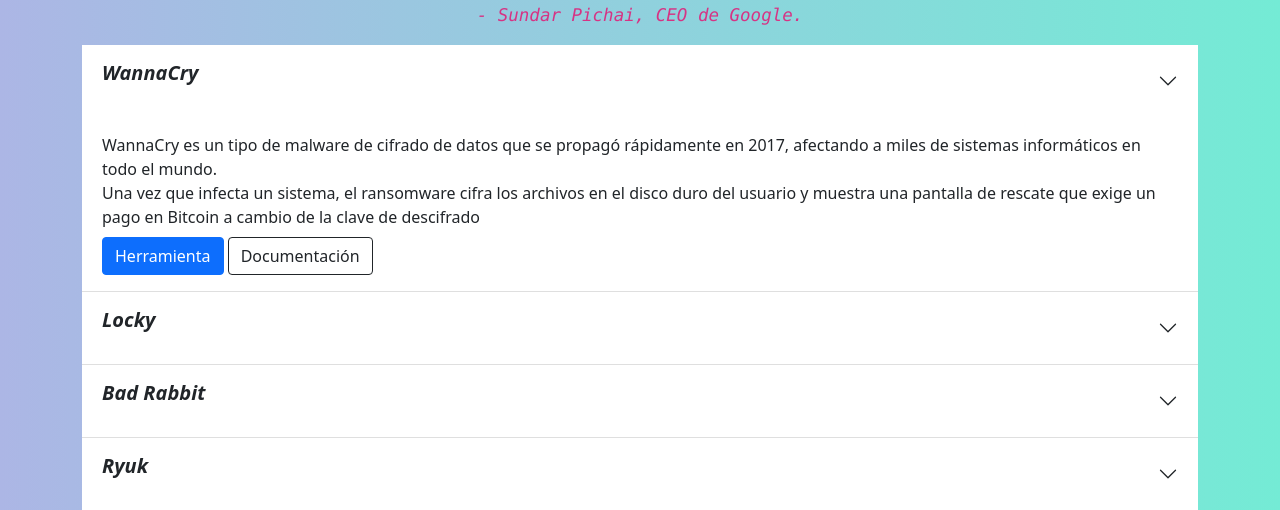
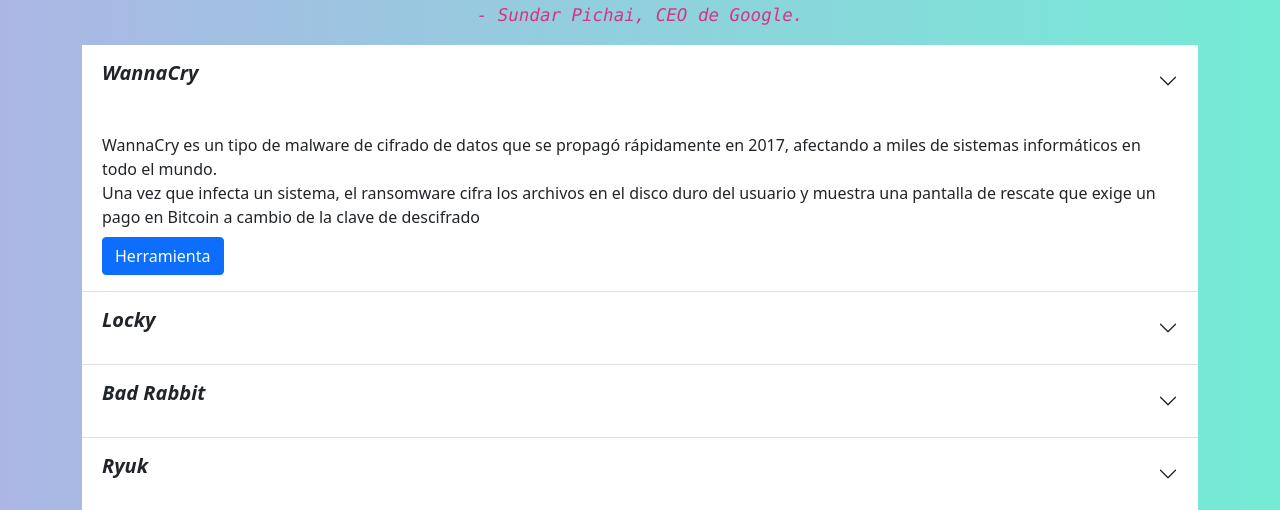
Before and after one commit to davld-R/proyectoMT, a Django app: template proyecto5/azul/templates/encrypted/encryption8.html in a window 1280 px wide. Shown: the part 203-713 px from the top of the page. Run offline with Django 3.2, Linux system fonts and the light colour scheme; the template is opened without the code that fills it, so the values that code supplies are empty.

Commit message:
Elimino boton de Documentación de herramientas

```diff
--- a/proyecto5/azul/templates/encrypted/encryption8.html
+++ b/proyecto5/azul/templates/encrypted/encryption8.html
@@ -129,12 +129,6 @@
                       href="{% url 'wanna1' %}"
                       >Herramienta
                     </a>
-                    <a
-                      class="btn btn-outline-dark"
-                      role="button"
-                      href="https://photos.app.goo.gl/fDiZmedU6aDZu7189"
-                      >Documentación
-                    </a>
                   </div>
                 </div>
               </div>
@@ -173,12 +167,6 @@
                       role="button"
                       href="{% url 'tools' %}"
                       >Herramienta
-                    </a>
-                    <a
-                      class="btn btn-outline-dark"
-                      role="button"
-                      href="https://photos.app.goo.gl/VmnMCPSrPHJaTNiMA"
-                      >Documentación
                     </a>
                   </div>
                 </div>
@@ -220,12 +208,6 @@
                       href="{% url 'badRabbit' %}"
                       >Herramienta
                     </a>
-                    <a
-                      class="btn btn-outline-dark"
-                      role="button"
-                      href="https://photos.app.goo.gl/EAEy3LaCBLRQzrCW7"
-                      >Documentación
-                    </a>
                   </div>
                 </div>
               </div>
@@ -266,12 +248,6 @@
                       role="button"
                       href="{% url 'ryuk' %}"
                       >Herramienta
-                    </a>
-                    <a
-                      class="btn btn-outline-dark"
-                      role="button"
-                      href="https://photos.app.goo.gl/GhhMwC3pAsAKMUtF8"
-                      >Documentación
                     </a>
                   </div>
                 </div>
@@ -315,12 +291,6 @@
                       role="button"
                       href="{% url 'shadeT' %}"
                       >Herramienta
-                    </a>
-                    <a
-                      class="btn btn-outline-dark"
-                      role="button"
-                      href="https://photos.app.goo.gl/xTMuVYUSts1dRRp39"
-                      >Documentación
                     </a>
                   </div>
                 </div>
@@ -369,12 +339,6 @@
                       href="{% url 'jigsaw' %}"
                       >Herramienta
                     </a>
-                    <a
-                      class="btn btn-outline-dark"
-                      role="button"
-                      href="https://photos.app.goo.gl/xTMuVYUSts1dRRp39"
-                      >Documentación
-                    </a>
                   </div>
                 </div>
               </div>
@@ -419,12 +383,6 @@
                       role="button"
                       href="{% url 'cryptolocker' %}"
                       >Herramienta
-                    </a>
-                    <a
-                      class="btn btn-outline-dark"
-                      role="button"
-                      href="https://photos.app.goo.gl/qsSZmZVSMRoT8qpo7"
-                      >Documentación
                     </a>
                   </div>
                 </div>
@@ -471,12 +429,6 @@
                       role="button"
                       href="{% url 'petya' %}"
                       >Herramienta
-                    </a>
-                    <a
-                      class="btn btn-outline-dark"
-                      role="button"
-                      href="https://photos.app.goo.gl/R33ij5jL2QNT4VmM9"
-                      >Documentación
                     </a>
                   </div>
                 </div>
@@ -525,12 +477,6 @@
                       href="{% url 'gandCrab' %}"
                       >Herramienta
                     </a>
-                    <a
-                      class="btn btn-outline-dark"
-                      role="button"
-                      href="https://photos.app.goo.gl/q3T32WpczV9DbQpR7"
-                      >Documentación
-                    </a>
                   </div>
                 </div>
               </div>
@@ -571,12 +517,6 @@
                       role="button"
                       href="{% url 'goldenEye' %}"
                       >Herramienta
-                    </a>
-                    <a
-                      class="btn btn-outline-dark"
-                      role="button"
-                      href="https://photos.app.goo.gl/g1DstDjKsHg5byb69"
-                      >Documentación
                     </a>
                   </div>
                 </div>
```
